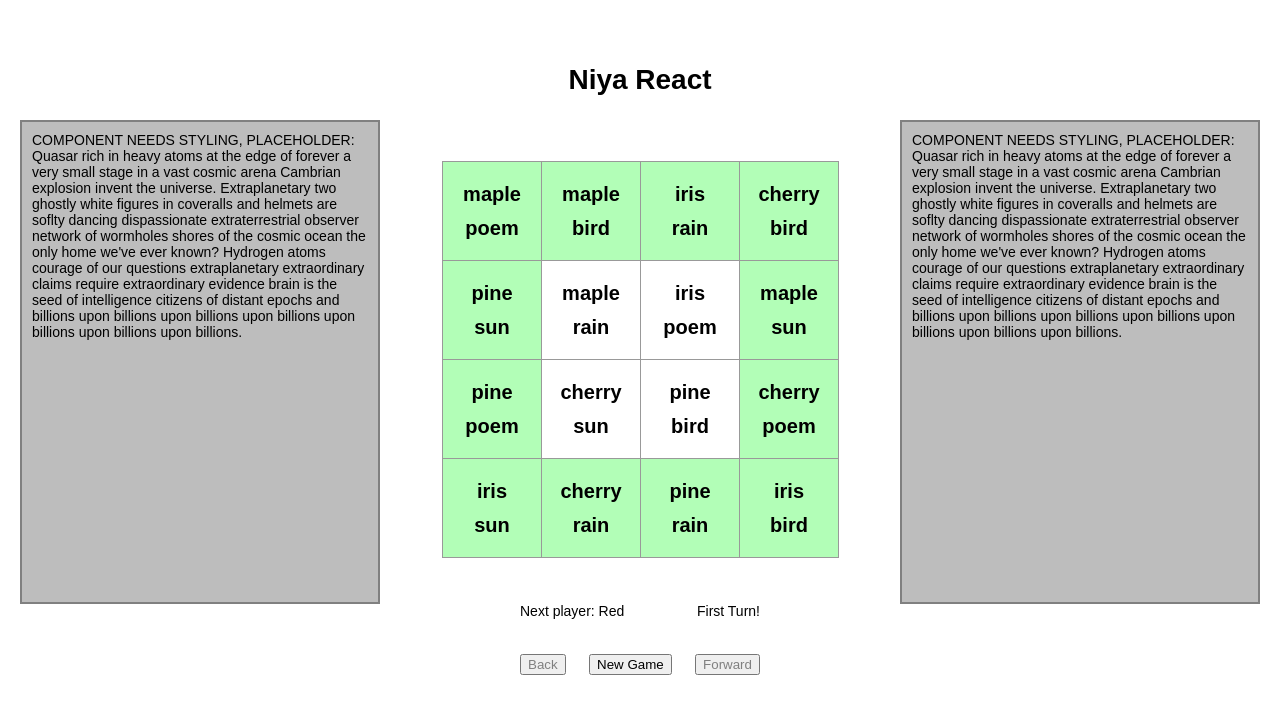
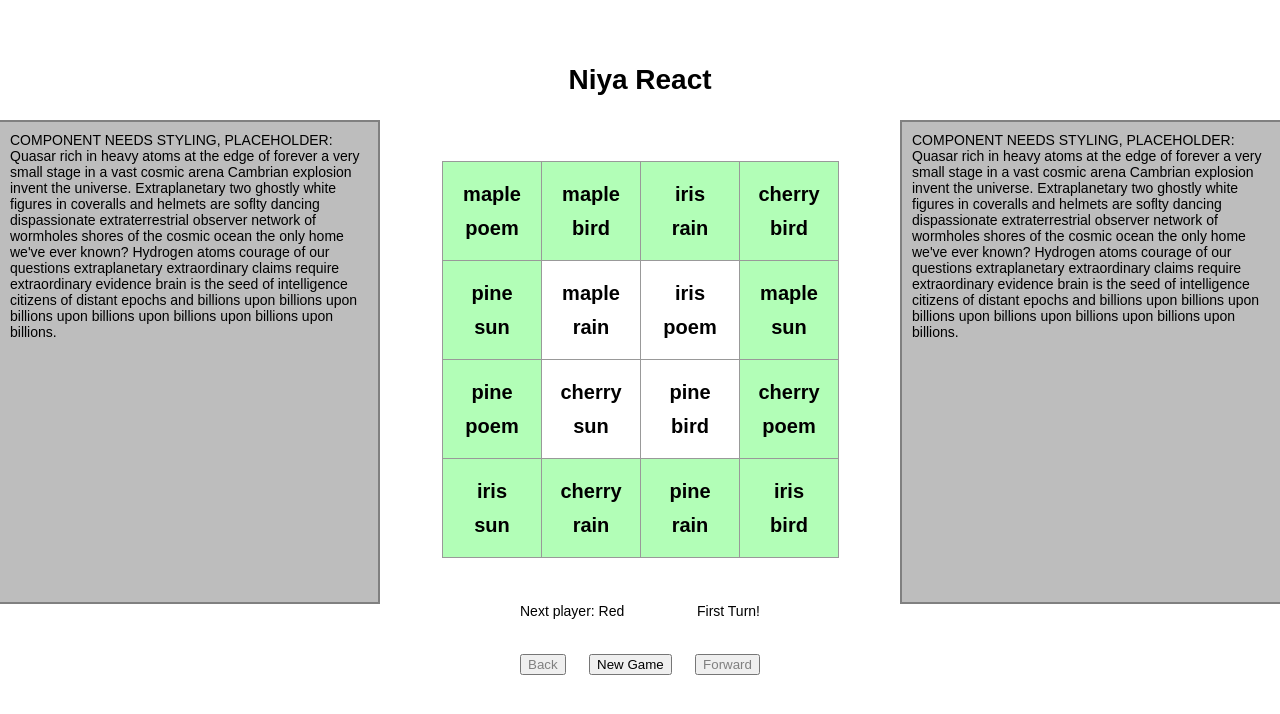
Before and after one commit to Lunatico9/niya-react, a React (Create React App) app: page / in a window 1280 px wide. Shown: the top 714 px of the page. Built offline with nearby package versions, Linux system fonts and the light colour scheme.

Commit message:
Fixed overflow and minor styling

```diff
--- a/src/App.css
+++ b/src/App.css
@@ -114,9 +114,22 @@ body {
   transition: 0.2s;
 }
 
+.left-col {
+  border-left: none;
+  margin-left: 0px;
+}
+
+.right-col {
+  border-right: none;
+  margin-right: 0px;
+}
+
 @media (max-width: 1000px) {
   .col {
     visibility: hidden;
     opacity: 0;
   }
+  html, body {
+    overflow: hidden;
+  }
 }
```
